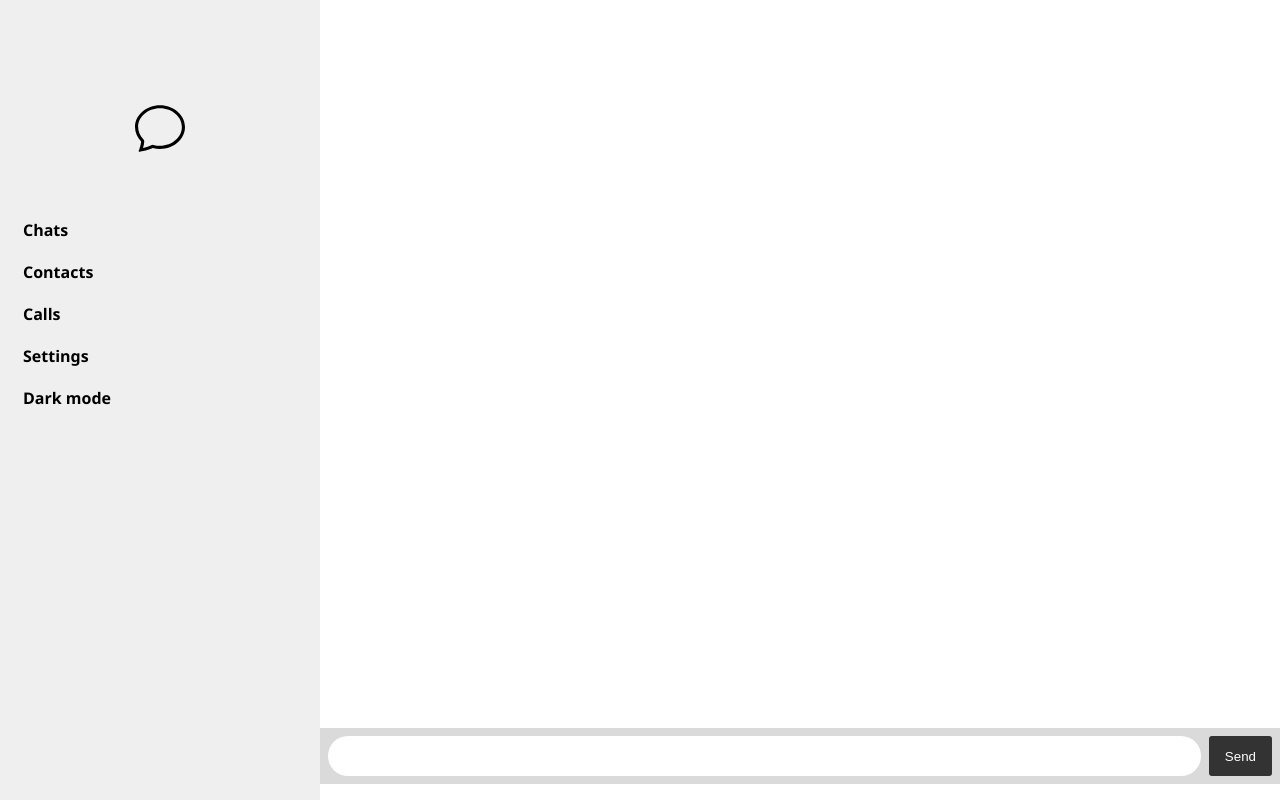
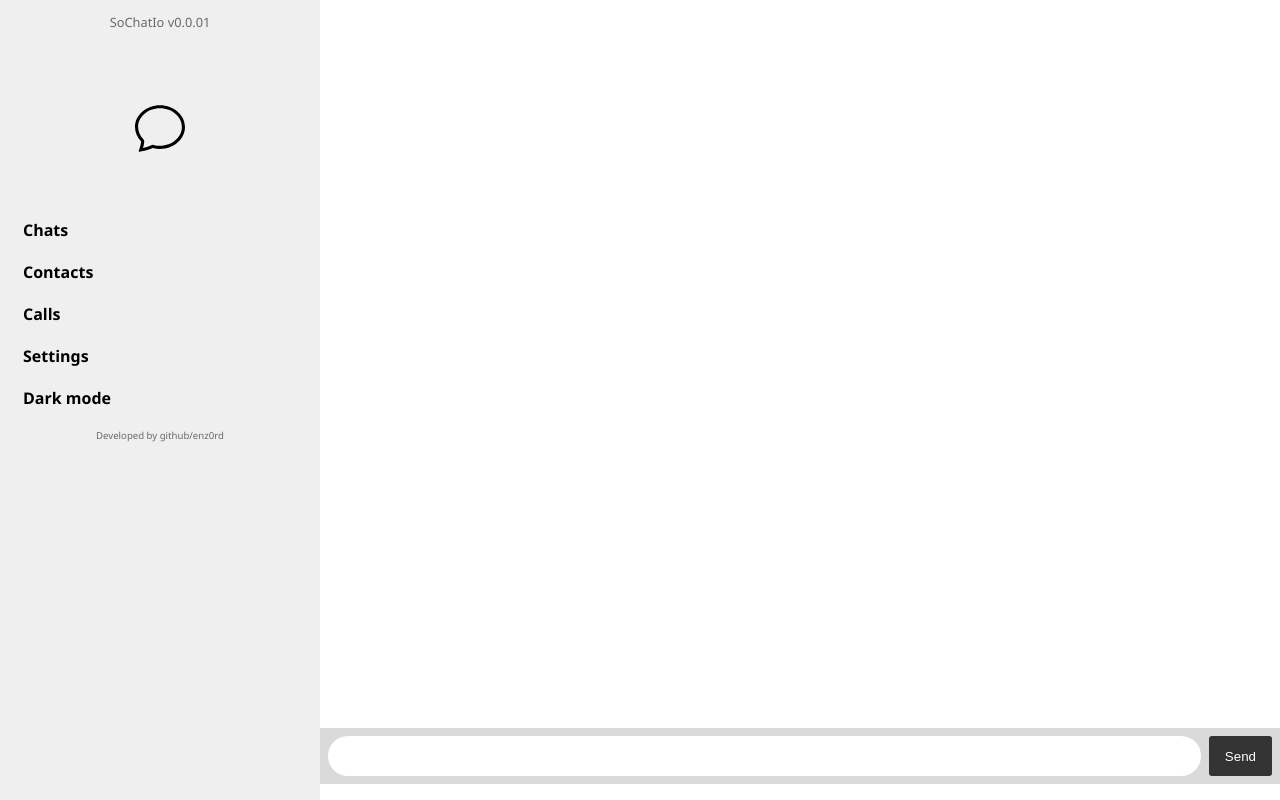
Before and after one commit to enz0rd/Sorbet_Chat, a website: page public/src/pages/index.html in a window 1280 px wide. Drawn offline with nearby package versions, Linux system fonts and the light colour scheme; files that its build step writes are made by us from their sources; no server answers.

Commit message:
Automatic scroll

```diff
--- a/public/src/js/main.js
+++ b/public/src/js/main.js
@@ -19,14 +19,12 @@ form.addEventListener("submit", function (e) {
 socket.on("message", function (message) {
   const listItem = document.createElement("ul");
   listItem.innerHTML = `<div class="umessage">
-                                        <ul class="name">${message.name}</ul>
-                                        <ul class="text">${message.text}</ul>
-                                        <ul class="data">${message.data}</ul>
-                                    </div>`;
+                            <ul class="name">${message.name}</ul>
+                            <ul class="text">${message.text}</ul>
+                            <ul class="data">${message.data}</ul>
+                        </div>`;
   messages.appendChild(listItem);
-  document
-    .getElementById("chat")
-    .scrollTo(document.getElementById("chat").scrollIntoView());
+  document.getElementById("chat").scrollTo(0, messages.scrollHeight);
 });
 
 socket.on("connection", function (data) {
--- a/public/src/pages/index.html
+++ b/public/src/pages/index.html
@@ -5,7 +5,7 @@
     <meta http-equiv="X-UA-Compatible" content="IE=edge">
     <meta name="viewport" content="width=device-width, initial-scale=1.0">
     <link rel="stylesheet" type="text/css" href="src/styles/styles.css">
-    <title>DoChat - O seu Chat moderno</title>
+    <title>SoChatIo - O seu Chat moderno</title>
 </head>
 <body id="body">
     <div class="screen">
@@ -30,6 +30,8 @@
               <li><a href="#">Settings</a></li>
               <li><a href="#" id="dark-mode">Dark mode</a></li>
             </ul>
+            <p class="version">SoChatIo v0.0.01</p>
+            <p class="dev">Developed by github/enz0rd</p>
           </div>
 
 
--- a/public/src/styles/styles.css
+++ b/public/src/styles/styles.css
@@ -22,6 +22,20 @@ body.dark-mode {
     display: flex;
     height: 3rem;
     box-sizing: content-box;
+}
+
+.version {
+    position: fixed;
+    top: 0;
+    align-self: center;
+    font-size: 0.8rem;
+    color: #696969
+}
+
+.dev {
+    align-self: center;
+    font-size: 0.6rem;
+    color: #696969
 }
 
 .chat {
```
